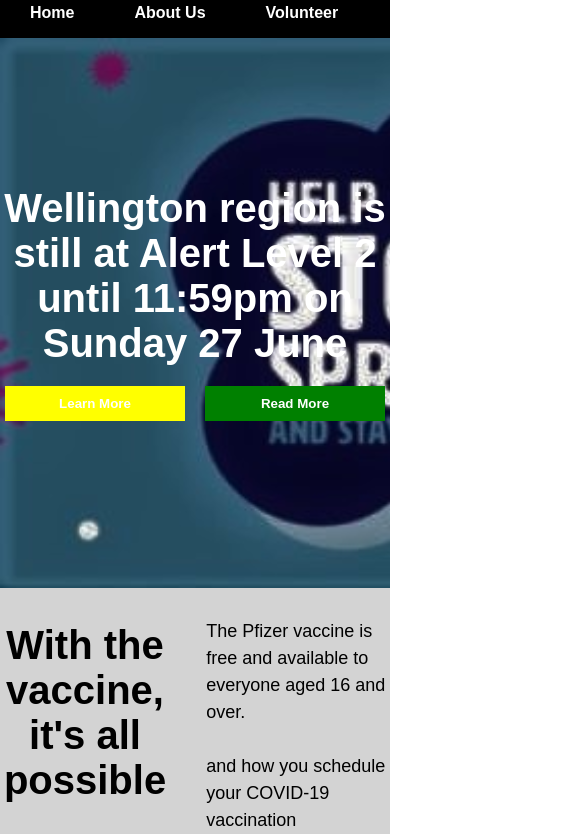
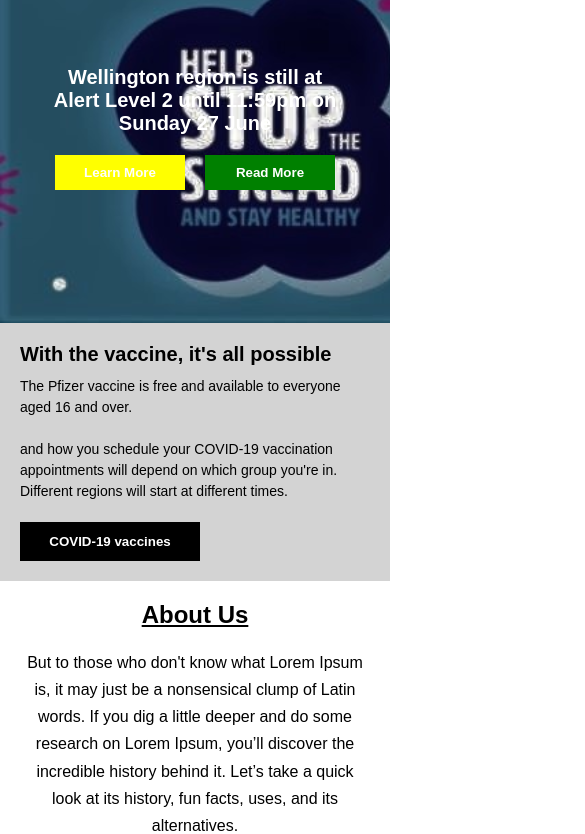
Before and after one commit to favorpaye/final-project-makeup.github.io, a plain HTML site: page index.html in a window 390 px wide. Shown: the part 133-967 px from the top of the page, 585 px wide, since content can reach past the window. Drawn offline with Linux system fonts and the light colour scheme.

Commit message:
Responsive Design

```diff
--- a/assets/css/style.css
+++ b/assets/css/style.css
@@ -67,7 +67,6 @@ nav {
 }
 
 #vaccine {
-    height: 250px;
     width: 100%;
     background: lightgray;
     display: flex;
@@ -159,3 +158,152 @@ footer p {
     align-items: center;
     padding: 10px;
 }
+
+@media screen and (max-width:480px) {
+    body {
+        width: 100%;
+    }
+    .header_text img {
+        width: 50%;
+        margin-left: 10px;
+        margin-top: 5px;
+    }
+    nav {
+        background-color: black;
+        width: 100%;
+        height: 40px;
+        display: flex;
+        align-items: center;
+        justify-content: center;
+    }
+    .nav_wrap {
+        width: 100%;
+        display: flex;
+    }
+    .nav_wrap a {
+        padding: 11px 10px;
+        font-size: 16px;
+        text-decoration: none;
+        color: white;
+        font-weight: 600;
+    }
+    .nav_wrap a:hover {
+        background: yellow;
+        color: black;
+    }
+    #hero {
+        width: 100%;
+        height: 370px;
+        background-image: url("../images/hero.jpg");
+        background-repeat: no-repeat;
+        background-size: cover;
+        background-blend-mode: multiply;
+        display: flex;
+        justify-content: center;
+        align-items: center;
+    }
+    .hero_text_button_wrap {
+        display: flex;
+        flex-direction: column;
+        justify-content: center;
+        width: 300px;
+    }
+    .hero_button_wrap {
+        display: flex;
+        justify-content: center;
+    }
+    .hero_text_button_wrap h1 {
+        text-align: center;
+        font-size: 20px;
+        color: white;
+    }
+    .hero_text_button_wrap button {
+        margin: 20px 10px;
+    }
+    #vaccine {
+        width: 100%;
+        background: lightgray;
+        display: flex;
+        justify-content: center;
+    }
+    .vaccine_wrap {
+        padding: 20px;
+        display: flex;
+        flex-direction: column;
+        width: 100%;
+        justify-items: center;
+    }
+    .vacine_title {
+        display: flex;
+        text-align: center;
+        align-items: center;
+        font-size: 20px;
+        margin-bottom: 10px;
+    }
+    .vaccine_wrap_para {
+        font-size: 14px;
+        line-height: 1.5;
+    }
+    .vaccine_button {
+        margin-top: 20px auto;
+        background: black;
+        color: #fff;
+        padding: 10px 20px;
+        border: none;
+        cursor: pointer;
+        border: 2px solid black;
+        font-weight: 600;
+        width: 180px;
+    }
+    .vaccine_button:hover {
+        background: yellow;
+        color: black;
+        border: 2px solid black;
+        width: 180px;
+    }
+    #about_container {
+        width: 100%;
+        /* height: 400px; */
+        display: flex;
+        justify-content: center;
+    }
+    .about_wrap {
+        display: flex;
+        flex-direction: column;
+    }
+    #about_container .about_wrap {
+        width: 1200px;
+        display: flex;
+    }
+    .para_button {
+        margin-left: 0;
+    }
+    .about_wrap div {
+        padding: 20px;
+        display: flex;
+        flex-direction: column;
+    }
+    .about_wrap div h2 {
+        text-decoration: underline;
+        text-align: center;
+        margin-bottom: 20px;
+    }
+    .about_wrap div p {
+        line-height: 1.7;
+        text-align: center;
+    }
+    .about_wrap button {
+        margin: 25px auto 10px auto;
+    }
+    footer {
+        width: 100%;
+        background: black;
+        text-align: center;
+    }
+    footer p {
+        color: white;
+        align-items: center;
+        padding: 10px;
+        font-size: 10px;
+    }
+}
```
